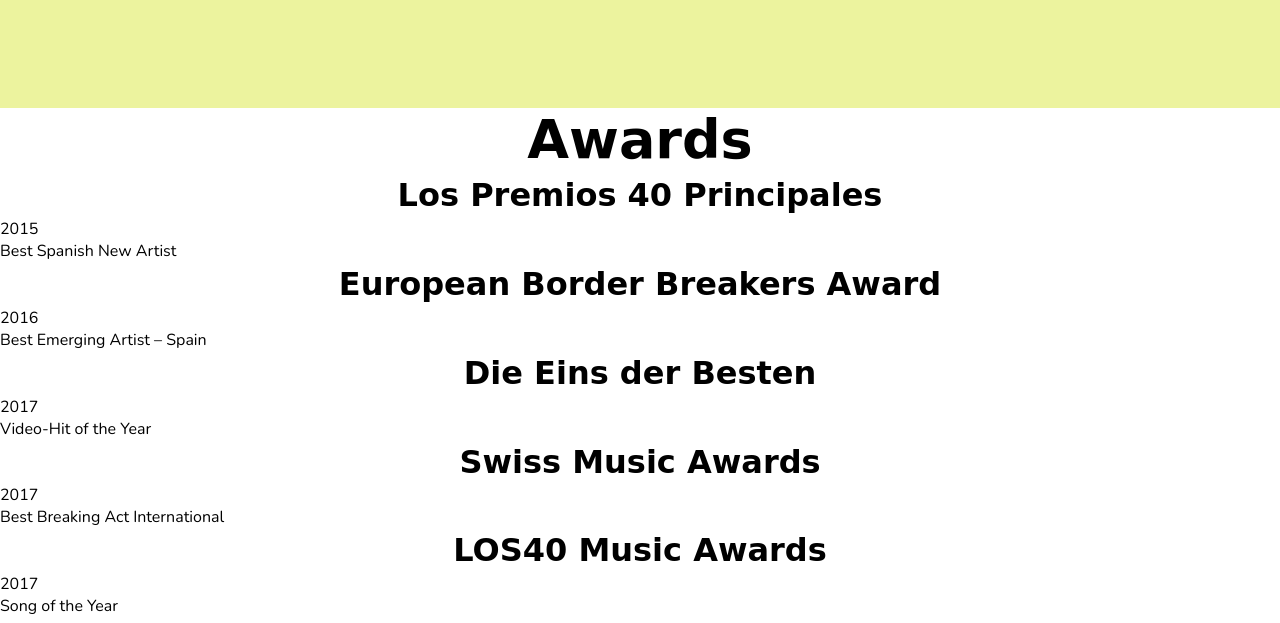
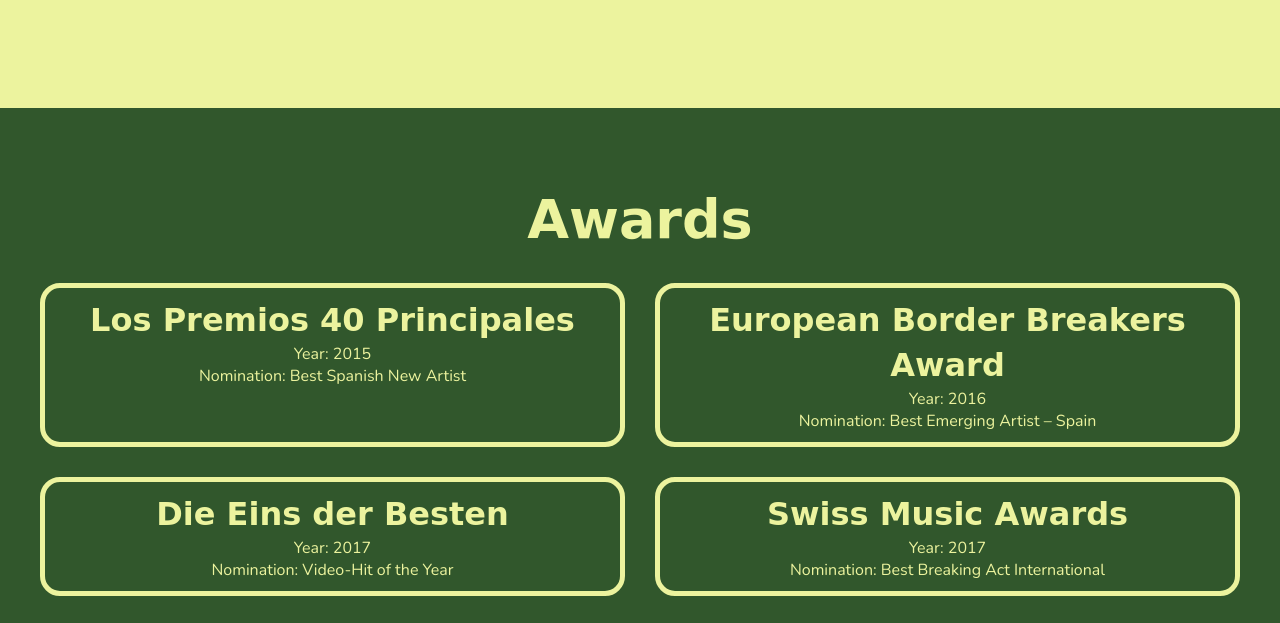
Before and after one commit to ivolnoboi/DI-Bootcamp-Stage1, a plain HTML site: page Final-Project/index.html in a window 1280 px wide. Shown: the part 6647-7270 px from the top of the page. Drawn offline with nearby package versions, Linux system fonts and the light colour scheme; a web font is replaced by a local one.

Commit message:
Completed awards section

```diff
--- a/Final-Project/index.html
+++ b/Final-Project/index.html
@@ -296,7 +296,9 @@
         </div>
       </section>
       <section id="awards">
+        <div class="container">
           <h2 class="awards__title">Awards</h2>
+          <div class="awards__items">
             <article class="awards__item">
               <h3 class="awards__item-title">Los Premios 40 Principales</h3>
               <p class="awards__item-date">2015</p>
@@ -305,7 +307,9 @@
             <article class="awards__item">
               <h3 class="awards__item-title">European Border Breakers Award</h3>
               <p class="awards__item-date">2016</p>
-          <p class="awards__item-nomination">Best Emerging Artist – Spain</p>
+              <p class="awards__item-nomination">
+                Best Emerging Artist – Spain
+              </p>
             </article>
             <article class="awards__item">
               <h3 class="awards__item-title">Die Eins der Besten</h3>
@@ -315,7 +319,9 @@
             <article class="awards__item">
               <h3 class="awards__item-title">Swiss Music Awards</h3>
               <p class="awards__item-date">2017</p>
-          <p class="awards__item-nomination">Best Breaking Act International</p>
+              <p class="awards__item-nomination">
+                Best Breaking Act International
+              </p>
             </article>
             <article class="awards__item">
               <h3 class="awards__item-title">LOS40 Music Awards</h3>
@@ -327,6 +333,8 @@
               <p class="awards__item-date">2019</p>
               <p class="awards__item-nomination">Hit of the Year</p>
             </article>
+          </div>
+        </div>
       </section>
     </main>
     <footer id="footer">
--- a/Final-Project/style.css
+++ b/Final-Project/style.css
@@ -217,3 +217,38 @@ h3 {
 .discography__single-album::before {
   content: "Album: ";
 }
+
+/*****************************************/
+/* AWARDS SECTION */
+/****************************************/
+
+#awards {
+  background-color: #31572c;
+  color: #ecf39e;
+  padding: 80px 0 120px 0;
+}
+
+#awards h2 {
+  margin-bottom: 30px;
+}
+
+.awards__items {
+  display: grid;
+  grid-template-columns: 1fr 1fr;
+  gap: 30px;
+  text-align: center;
+}
+
+.awards__item {
+  border: 5px solid #ecf39e;
+  border-radius: 20px;
+  padding: 10px;
+}
+
+.awards__item-date::before {
+  content: "Year: ";
+}
+
+.awards__item-nomination::before {
+  content: "Nomination: ";
+}
```
Lines whose indentation alone changed are shown as unchanged.
